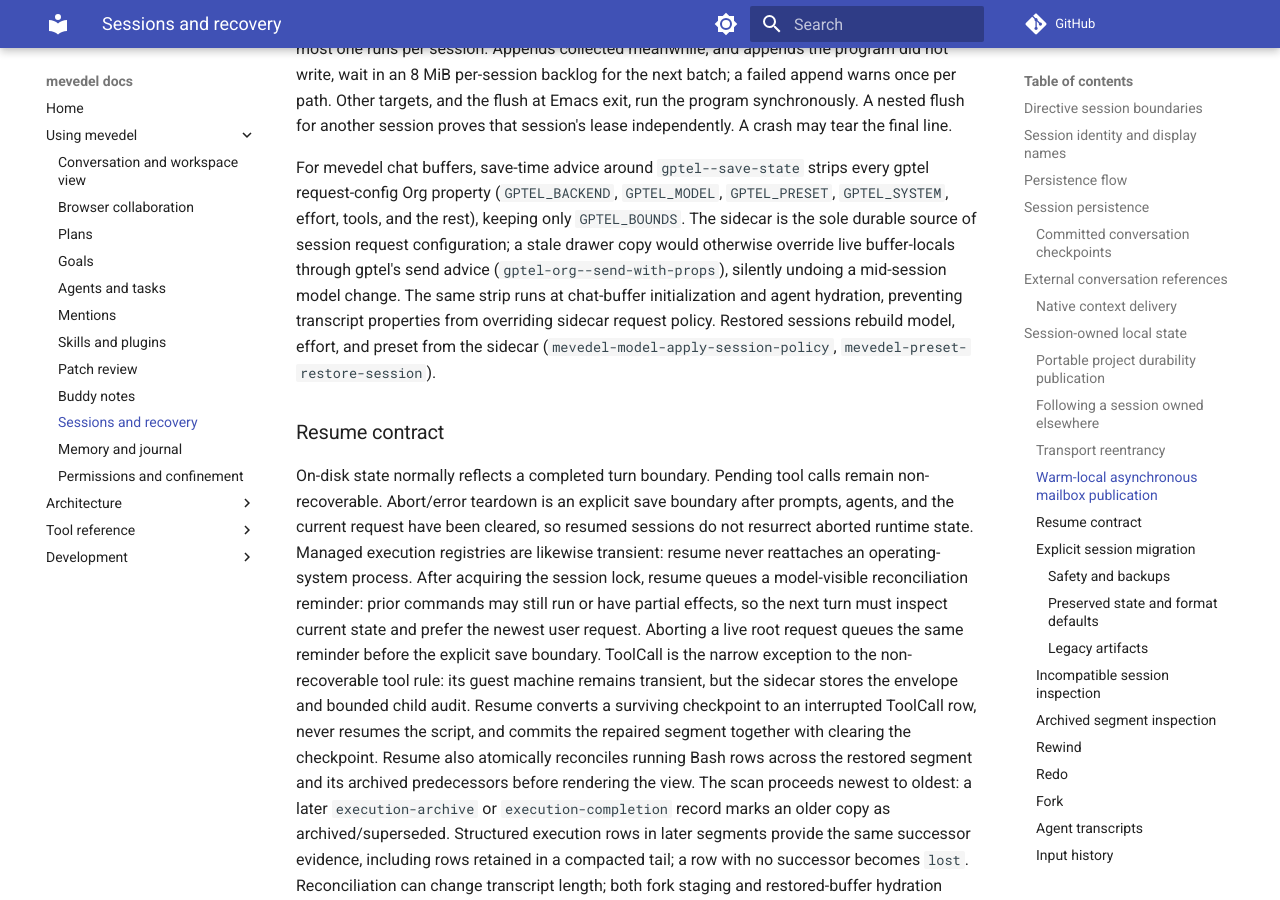
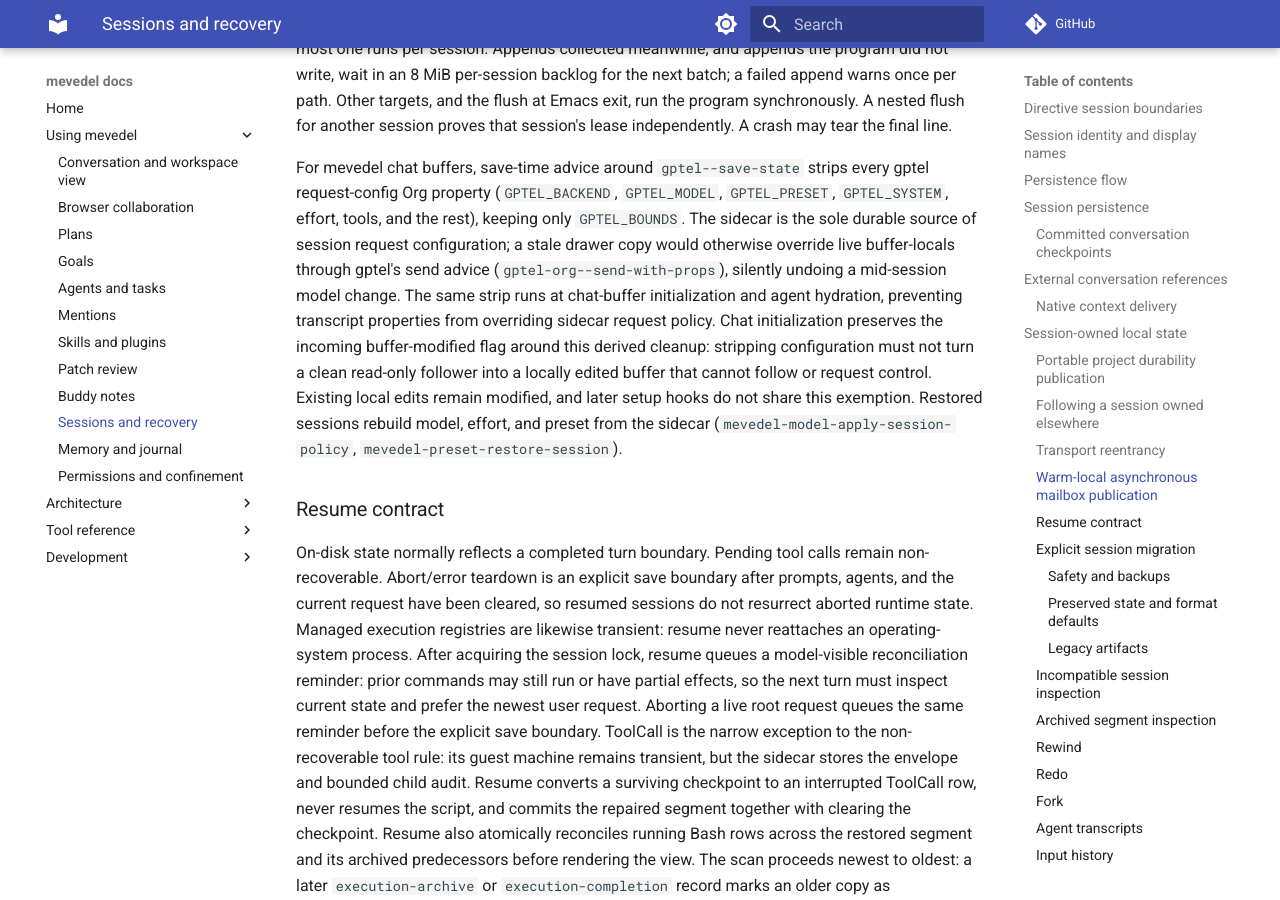
Before and after one commit to FrauH0lle/mevedel, an MkDocs documentation site: the page built from docs/sessions.md, in a window 1280 px wide and 900 px high, scrolled down 44944 px. Built offline with MkDocs 1.6.1 and Material for MkDocs 9.7.7, drawn with Linux system fonts in a browser that asks for light colours; comment, search, counter and statistics services are not loaded.

Commit message:
fix(session): Keep restored transfer clients clean
A cold acceptance client stubs common chat initialization before its cache-setup autoload loads mevedel-chat and replaces the stub. Real initialization strips persisted GPTEL configuration, marks the joined buffer modified, and the next transfer poll refuses it. Load the defining module before installing the fixture stubs.

The same derived cleanup can run during real restoration. Preserve the incoming modified flag only around configuration stripping, leaving user edits and later initialization hooks subject to the ordinary transfer guard.

* mevedel-chat.el (mevedel--chat-buffer-init-common): Preserve edit state around derived configuration cleanup.
* test/test-mevedel-chat.el (mevedel--chat-buffer-init-common): Cover clean and dirty incoming read-only buffers.
* test/test-mevedel-execution-remote-client.el: Load chat before stubbing its initializer.
* test/test-mevedel-execution-remote-client-loading.el: Reproduce cold restore ordering through the transfer guard in a fresh Emacs, preserve exact fixture bytes, and reject subsequent real local edits.
* docs/sessions.md: Document initialization cleanup's modified-state preservation.

Validation: strict compilation and 12,574 ERT results, zero unexpected (38 skips); selected Podman journey passed; full remote acceptance 48 expected, zero unexpected (four skips).

```diff
--- a/docs/sessions.md
+++ b/docs/sessions.md
@@ -2144,7 +2144,11 @@
 otherwise override live buffer-locals through gptel's send advice
 (`gptel-org--send-with-props`), silently undoing a mid-session model
 change. The same strip runs at chat-buffer initialization and agent hydration,
-preventing transcript properties from overriding sidecar request policy. Restored
+preventing transcript properties from overriding sidecar request policy. Chat
+initialization preserves the incoming buffer-modified flag around this derived
+cleanup: stripping configuration must not turn a clean read-only follower into
+a locally edited buffer that cannot follow or request control. Existing local
+edits remain modified, and later setup hooks do not share this exemption. Restored
 sessions rebuild model, effort, and preset from the sidecar
 (`mevedel-model-apply-session-policy`, `mevedel-preset-restore-session`).
 
```
Also changed, not shown: 4 other files.
